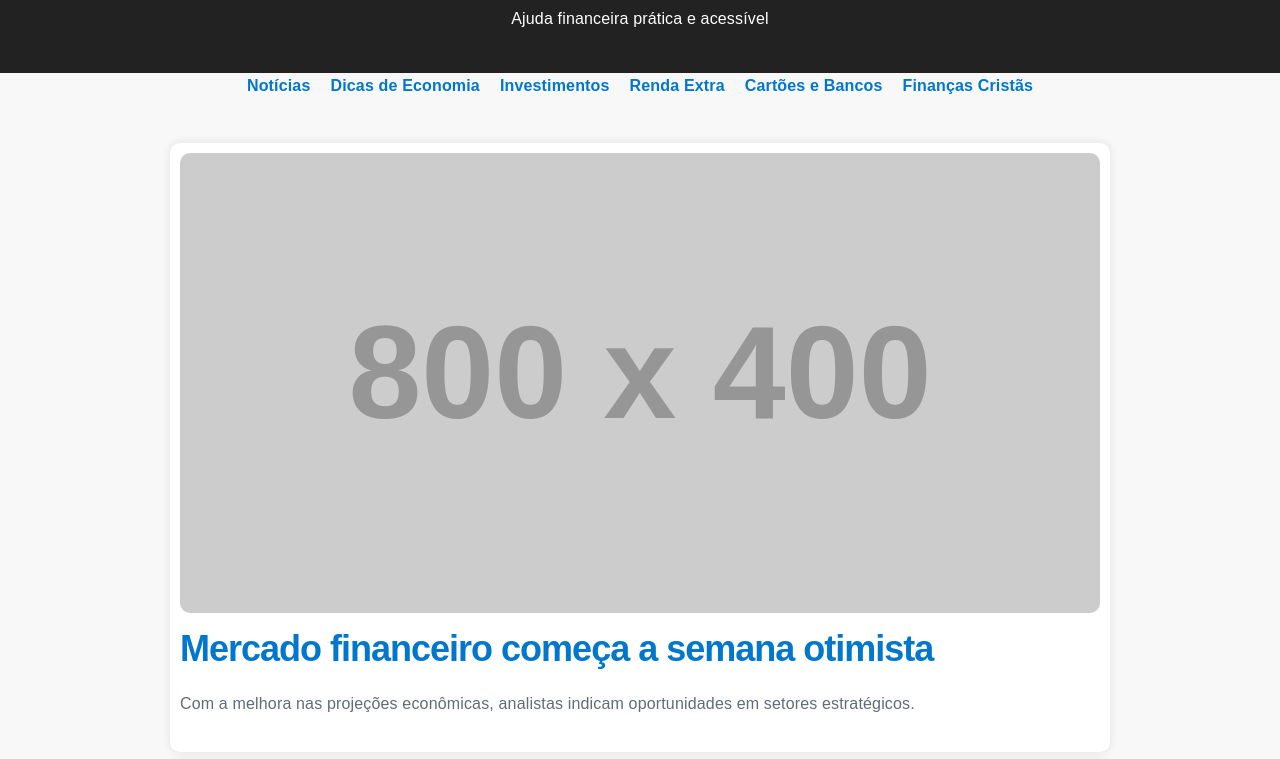
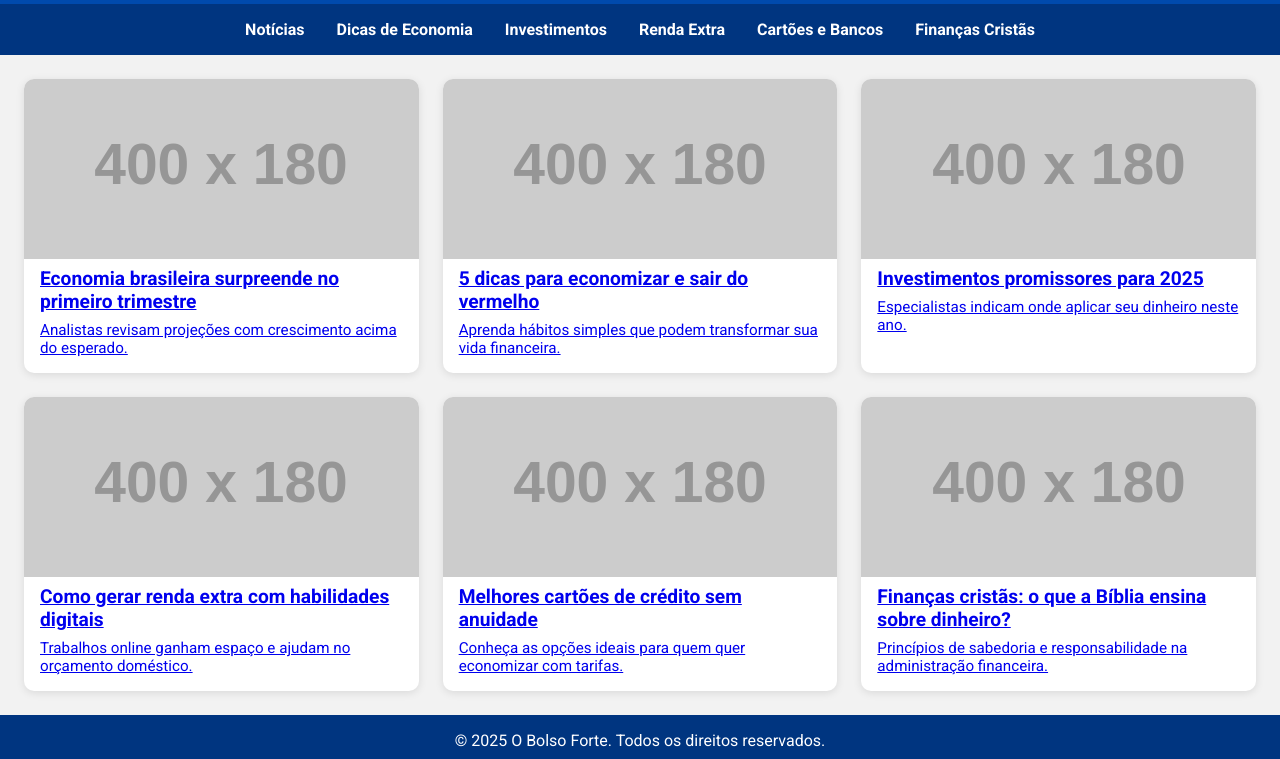
Before and after one commit to marcusreis93/Meu-bolso-forte, a plain HTML site: page index.html in a window 1280 px wide. Shown: the part 85-844 px from the top of the page. Drawn offline with nearby package versions, Linux system fonts and the light colour scheme; placeholder pictures from the web are drawn by us.

Commit message:
Update index.html

```diff
--- a/index.html
+++ b/index.html
@@ -1,60 +1,150 @@
-<!DOCTYPE html><html lang="pt-BR">
-<head>
-  <meta charset="UTF-8" />
-  <meta name="viewport" content="width=device-width, initial-scale=1.0" />
-  <meta name="description" content="Notícias e dicas financeiras para melhorar sua vida." />
-  <title>O Bolso Forte</title>
-  <link rel="stylesheet" href="https://cdnjs.cloudflare.com/ajax/libs/milligram/1.4.1/milligram.min.css">
+<!DOCTYPE html><html lang="pt-br"><head>
+  <meta charset="UTF-8">
+  <meta name="viewport" content="width=device-width, initial-scale=1.0">
+  <title>O Bolso Forte - Notícias e Dicas Financeiras</title>
+  <link href="https://fonts.googleapis.com/css2?family=Roboto:wght@400;700&display=swap" rel="stylesheet">
   <style>
-    body { font-family: Arial, sans-serif; background: #f8f8f8; margin: 0; padding: 0; }
-    header, footer { background-color: #222; color: #fff; text-align: center; padding: 1em 0; }
-    nav ul { list-style: none; padding: 0; display: flex; justify-content: center; flex-wrap: wrap; }
-    nav li { margin: 0 10px; }
-    nav a { text-decoration: none; color: #0077cc; font-weight: bold; }
-    .container { max-width: 960px; margin: auto; padding: 1rem; }
-    .card { background: white; border-radius: 10px; box-shadow: 0 0 10px rgba(0,0,0,0.1); padding: 1rem; margin: 1rem 0; transition: transform 0.2s; }
-    .card:hover { transform: scale(1.02); }
-    .card img { width: 100%; border-radius: 10px; height: auto; }
-    .card h2 { margin-top: 0.5rem; }
-    .card a { text-decoration: none; color: #0077cc; font-weight: bold; }
-    @media (max-width: 600px) {
-      nav ul { flex-direction: column; }
-      nav li { margin: 0.5rem 0; }
-    }
+    * {
+      margin: 0;
+      padding: 0;
+      box-sizing: border-box;
+      font-family: 'Roboto', sans-serif;
+    }body {
+  background-color: #f2f2f2;
+  color: #333;
+}
+
+header {
+  background-color: #004aad;
+  color: #fff;
+  padding: 1rem;
+  text-align: center;
+}
+
+nav {
+  background-color: #003580;
+  display: flex;
+  justify-content: center;
+  flex-wrap: wrap;
+  padding: 0.5rem 0;
+}
+
+nav a {
+  color: #fff;
+  margin: 0.5rem 1rem;
+  text-decoration: none;
+  font-weight: bold;
+  transition: color 0.3s;
+}
+
+nav a:hover {
+  color: #ffd700;
+}
+
+main {
+  display: grid;
+  grid-template-columns: repeat(auto-fit, minmax(300px, 1fr));
+  gap: 1.5rem;
+  padding: 1.5rem;
+}
+
+article {
+  background-color: #fff;
+  border-radius: 10px;
+  box-shadow: 0 2px 8px rgba(0, 0, 0, 0.1);
+  overflow: hidden;
+  transition: transform 0.3s;
+}
+
+article:hover {
+  transform: scale(1.02);
+}
+
+article img {
+  width: 100%;
+  height: 180px;
+  object-fit: cover;
+  display: block;
+  loading: lazy;
+}
+
+article h2 {
+  font-size: 1.2rem;
+  margin: 0.5rem 1rem;
+}
+
+article p {
+  font-size: 0.95rem;
+  margin: 0.5rem 1rem 1rem;
+}
+
+footer {
+  background-color: #003580;
+  color: #fff;
+  text-align: center;
+  padding: 1rem;
+}
+
   </style>
-</head>
-<body>
+</head><body>
   <header>
     <h1>O Bolso Forte</h1>
-    <p>Ajuda financeira prática e acessível</p>
+    <p>Notícias e Dicas para Fortalecer sua Vida Financeira</p>
   </header>  <nav>
-    <ul>
-      <li><a href="https://g1.globo.com/economia/" target="_blank">Notícias</a></li>
-      <li><a href="https://www.serasa.com.br/educacao-financeira/" target="_blank">Dicas de Economia</a></li>
-      <li><a href="https://www.infomoney.com.br/investimentos/" target="_blank">Investimentos</a></li>
-      <li><a href="https://www.nexojornal.com.br/expresso/2023/10/05/Formas-de-ganhar-renda-extra-em-tempos-de-crise" target="_blank">Renda Extra</a></li>
-      <li><a href="https://www.febraban.org.br/" target="_blank">Cartões e Bancos</a></li>
-      <li><a href="https://biblia.com.br/estudos-biblicos/financas-na-biblia/" target="_blank">Finanças Cristãs</a></li>
-    </ul>
-  </nav>  <main class="container">
-    <section class="card">
-      <img src="https://via.placeholder.com/800x400.png?text=Not%C3%ADcia+Financeira" alt="Imagem da Notícia" loading="lazy">
-      <h2><a href="https://valor.globo.com/" target="_blank">Mercado financeiro começa a semana otimista</a></h2>
-      <p>Com a melhora nas projeções econômicas, analistas indicam oportunidades em setores estratégicos.</p>
-    </section><section class="card">
-  <img src="https://via.placeholder.com/800x400.png?text=Economia+Dom%C3%A9stica" alt="Imagem Economia" loading="lazy">
-  <h2><a href="https://economia.uol.com.br/noticias/redacao/2023/10/15/como-economizar-no-mercado.htm" target="_blank">Como economizar nas compras do mês</a></h2>
-  <p>Especialistas dão dicas práticas para manter o orçamento sob controle mesmo com a alta dos preços.</p>
-</section>
+    <a href="https://g1.globo.com/economia/" target="_blank">Notícias</a>
+    <a href="https://www.serasa.com.br/educacao-financeira/" target="_blank">Dicas de Economia</a>
+    <a href="https://www.infomoney.com.br/mercados/" target="_blank">Investimentos</a>
+    <a href="https://rendaextradigital.com.br/blog/" target="_blank">Renda Extra</a>
+    <a href="https://www.cartoes.com.br/" target="_blank">Cartões e Bancos</a>
+    <a href="https://biblia.com.br/vida-crista/financas/" target="_blank">Finanças Cristãs</a>
+  </nav>  <main>
+    <article>
+      <a href="https://g1.globo.com/economia/" target="_blank">
+        <img src="https://via.placeholder.com/400x180?text=Economia+em+Alta" alt="Economia em Alta">
+        <h2>Economia brasileira surpreende no primeiro trimestre</h2>
+        <p>Analistas revisam projeções com crescimento acima do esperado.</p>
+      </a>
+    </article><article>
+  <a href="https://www.serasa.com.br/educacao-financeira/" target="_blank">
+    <img src="https://via.placeholder.com/400x180?text=Educação+Financeira" alt="Educação Financeira">
+    <h2>5 dicas para economizar e sair do vermelho</h2>
+    <p>Aprenda hábitos simples que podem transformar sua vida financeira.</p>
+  </a>
+</article>
 
-<section class="card">
-  <img src="https://via.placeholder.com/800x400.png?text=Investimentos" alt="Imagem Investimentos" loading="lazy">
-  <h2><a href="https://www.infomoney.com.br/guias/investimentos/" target="_blank">Investimentos para iniciantes: por onde começar?</a></h2>
-  <p>Aprenda o passo a passo para começar a investir com pouco dinheiro e baixo risco.</p>
-</section>
+<article>
+  <a href="https://www.infomoney.com.br/mercados/" target="_blank">
+    <img src="https://via.placeholder.com/400x180?text=Investimentos+2025" alt="Investimentos 2025">
+    <h2>Investimentos promissores para 2025</h2>
+    <p>Especialistas indicam onde aplicar seu dinheiro neste ano.</p>
+  </a>
+</article>
+
+<article>
+  <a href="https://rendaextradigital.com.br/blog/" target="_blank">
+    <img src="https://via.placeholder.com/400x180?text=Renda+Extra" alt="Renda Extra">
+    <h2>Como gerar renda extra com habilidades digitais</h2>
+    <p>Trabalhos online ganham espaço e ajudam no orçamento doméstico.</p>
+  </a>
+</article>
+
+<article>
+  <a href="https://www.cartoes.com.br/" target="_blank">
+    <img src="https://via.placeholder.com/400x180?text=Cart%C3%B5es+e+Bancos" alt="Cartões e Bancos">
+    <h2>Melhores cartões de crédito sem anuidade</h2>
+    <p>Conheça as opções ideais para quem quer economizar com tarifas.</p>
+  </a>
+</article>
+
+<article>
+  <a href="https://biblia.com.br/vida-crista/financas/" target="_blank">
+    <img src="https://via.placeholder.com/400x180?text=Finan%C3%A7as+Crist%C3%A3s" alt="Finanças Cristãs">
+    <h2>Finanças cristãs: o que a Bíblia ensina sobre dinheiro?</h2>
+    <p>Princípios de sabedoria e responsabilidade na administração financeira.</p>
+  </a>
+</article>
 
   </main>  <footer>
     <p>&copy; 2025 O Bolso Forte. Todos os direitos reservados.</p>
   </footer>
-</body>
-</html>
+</body></html>
```
